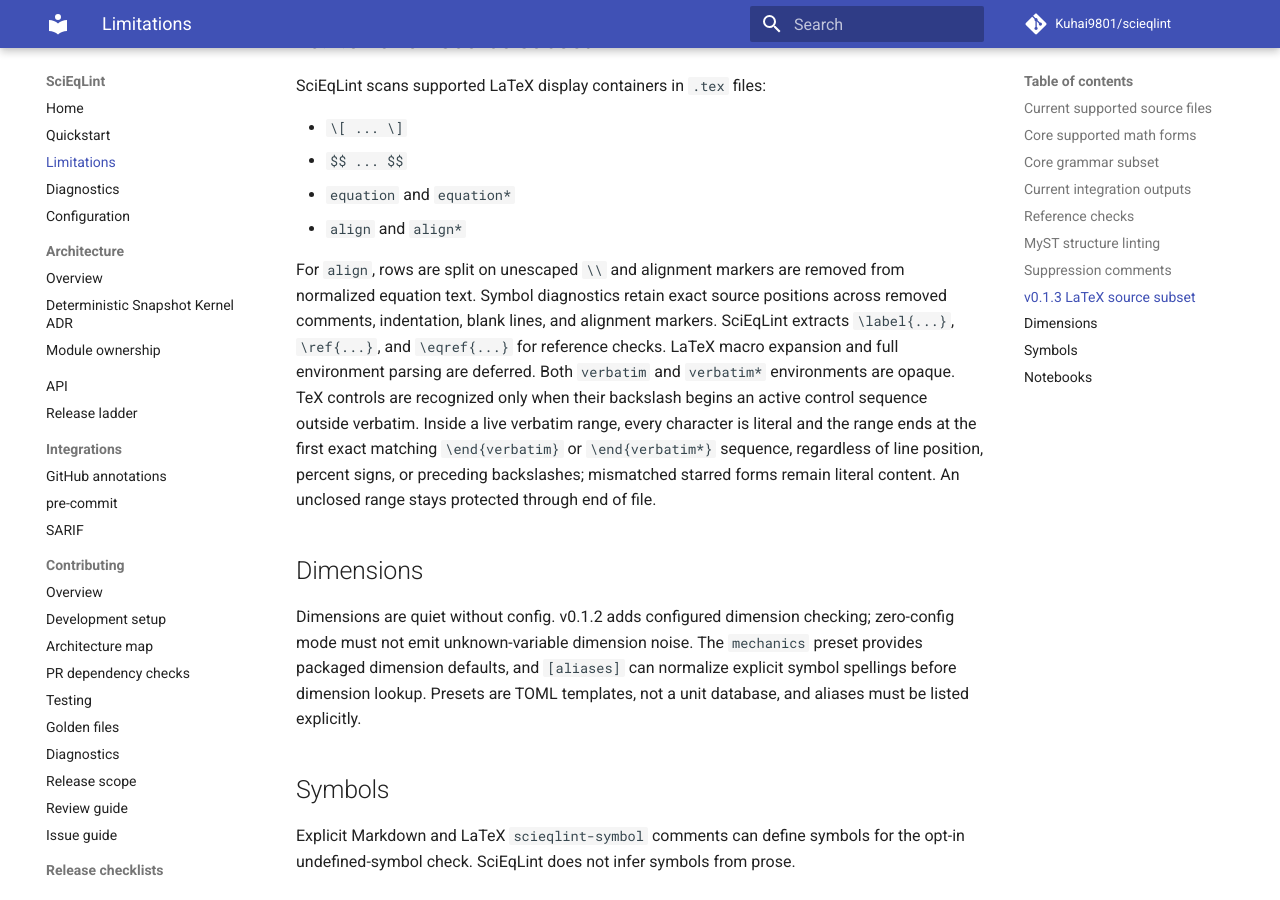
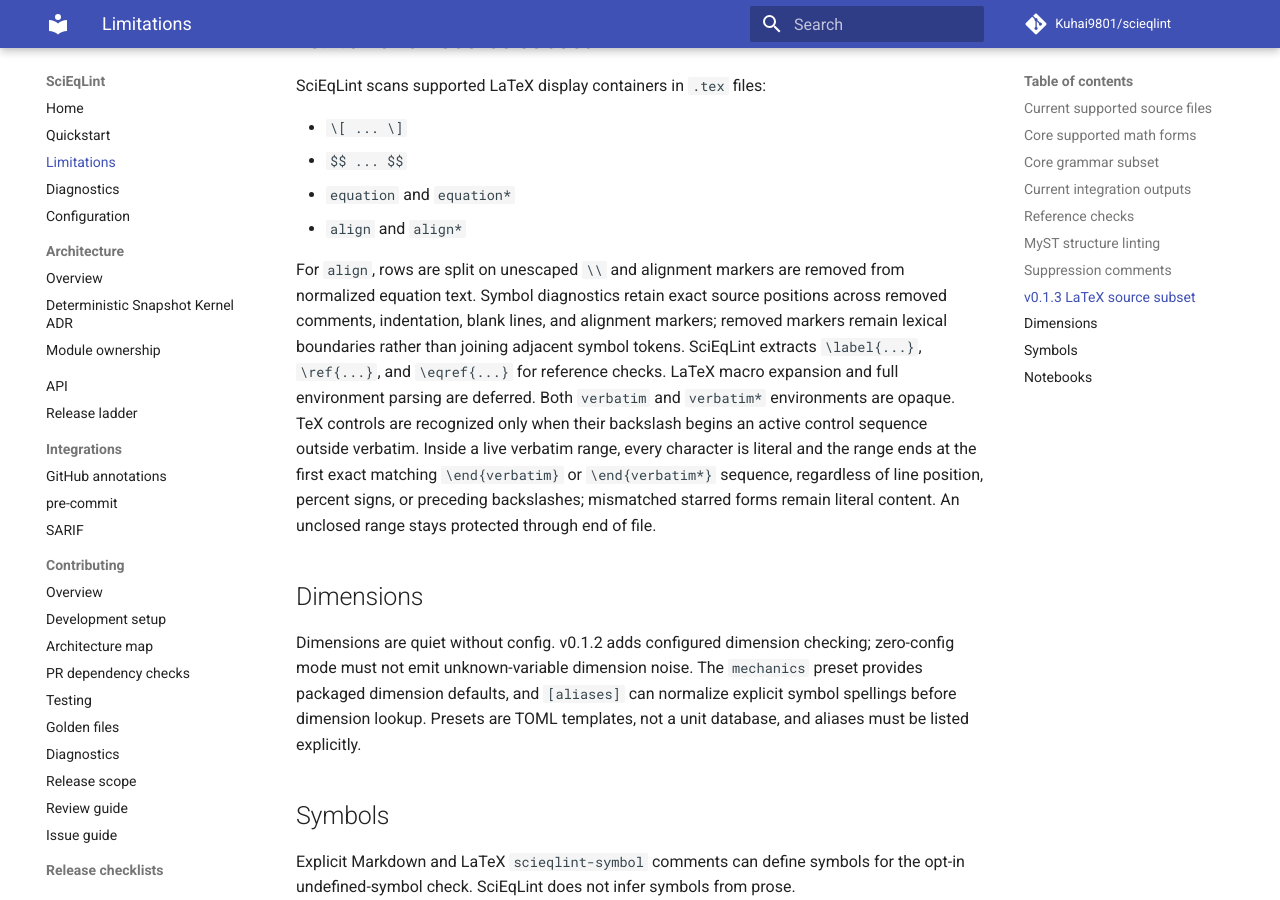
Before and after one commit to 1sgtpepper/scieqlint, an MkDocs documentation site: the page built from docs/limitations.md, in a window 1280 px wide and 900 px high, scrolled down 4187 px. Built offline with MkDocs 1.6.1 and Material for MkDocs 9.7.7, drawn with Linux system fonts in a browser that asks for light colours; comment, search, counter and statistics services are not loaded.

Commit message:
Document alignment-token boundaries

```diff
--- a/docs/limitations.md
+++ b/docs/limitations.md
@@ -176,7 +176,8 @@ SciEqLint scans supported LaTeX display containers in `.tex` files:
 
 For `align`, rows are split on unescaped `\\` and alignment markers are removed from
 normalized equation text. Symbol diagnostics retain exact source positions across
-removed comments, indentation, blank lines, and alignment markers. SciEqLint extracts
+removed comments, indentation, blank lines, and alignment markers; removed markers
+remain lexical boundaries rather than joining adjacent symbol tokens. SciEqLint extracts
 `\label{...}`, `\ref{...}`, and `\eqref{...}` for reference checks. LaTeX macro
 expansion and full environment parsing are deferred.
 Both `verbatim` and `verbatim*` environments are opaque. TeX controls are recognized
```
Also changed, not shown: CHANGELOG.md (+2 -1 lines).
